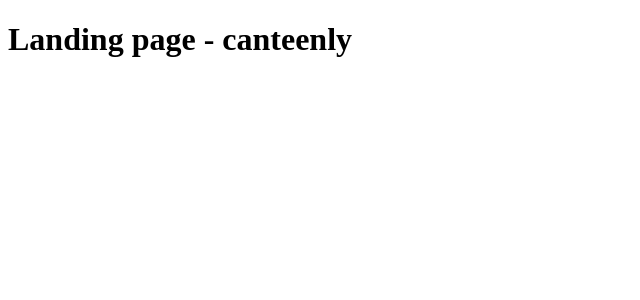
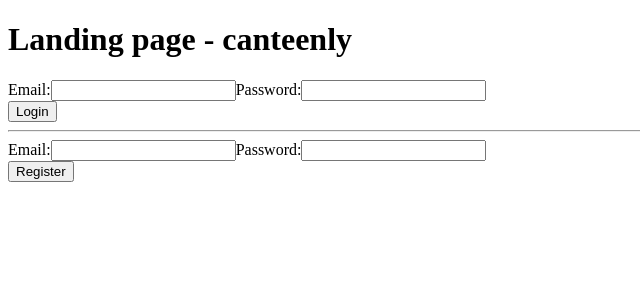
Before and after one commit to saka01/canteenly, a Next.js app: page / in a window 1280 px wide. Shown: the top 300 px of the page, without its empty margins (0-640 px from the left). Built offline with nearby package versions, Linux system fonts and the light colour scheme.

Commit message:
change logincomponent to form

```diff
--- a/components/auth/RegisterComponent.js
+++ b/components/auth/LoginForm.js
@@ -1,35 +1,36 @@
 import React, { useState } from "react";
 
-const RegisterComponent = () => {
+
+const LoginForm = () => {
   const [email, setEmail] = useState("");
   const [password, setPassword] = useState("");
 
-  async function handleRegister(e) {
+  async function handleLogin(e) {
     e.preventDefault();
     try {
-      const response = await fetch("/api/auth/register", {
+      const response = await fetch("/api/auth/login", {
         method: "POST",
         headers: {
           "Content-Type": "application/json",
         },
         body: JSON.stringify({ email, password }),
       });
-      console.log(response);
+
       if (!response.ok) {
-        throw new Error("Registeration failed");
+        throw new Error("Login failed");
       }
       window.location.href = "/dashboard";
 
       // Handle successful login (e.g., redirect to dashboard)
     } catch (error) {
       console.error(error.message);
-      console.log(error.message);
       // Handle login error
     }
   }
+
   return (
     <div>
-      <form onSubmit={handleRegister}>
+      <form onSubmit={handleLogin}>
         <div>
           <label htmlFor="email">Email:</label>
           <input
@@ -48,11 +49,11 @@
             required
           />
         </div>
-        <button type="submit">Register</button>
+        <button type="submit">Login</button>
         {/* {error && <p>Error: {error}</p>} */}
       </form>
     </div>
   );
 };
 
-export default RegisterComponent;
+export default LoginForm;
--- a/components/auth/LoginComponent.js
+++ b/components/auth/RegisterForm.js
@@ -1,39 +1,35 @@
 import React, { useState } from "react";
 
-
-const LoginComponent = () => {
-
+const RegisterForm = () => {
   const [email, setEmail] = useState("");
   const [password, setPassword] = useState("");
 
-
-  async function handleLogin(e) {
+  async function handleRegister(e) {
     e.preventDefault();
     try {
-    const response = await fetch("/api/auth/login", {
+      const response = await fetch("/api/auth/register", {
         method: "POST",
         headers: {
           "Content-Type": "application/json",
         },
         body: JSON.stringify({ email, password }),
       });
-
+      console.log(response);
       if (!response.ok) {
-      throw new Error("Login failed");
+        throw new Error("Registeration failed");
       }
       window.location.href = "/dashboard";
 
       // Handle successful login (e.g., redirect to dashboard)
     } catch (error) {
       console.error(error.message);
+      console.log(error.message);
       // Handle login error
     }
   }
-
-
   return (
     <div>
-      <form onSubmit={handleLogin}>
+      <form onSubmit={handleRegister}>
         <div>
           <label htmlFor="email">Email:</label>
           <input
@@ -52,11 +48,11 @@
             required
           />
         </div>
-        <button type="submit">Login</button>
+        <button type="submit">Register</button>
         {/* {error && <p>Error: {error}</p>} */}
       </form>
     </div>
   );
 };
 
-export default LoginComponent;
+export default RegisterForm;
--- a/pages/index.js
+++ b/pages/index.js
@@ -1,8 +1,13 @@
+import LoginForm from "../components/auth/LoginForm";
+import RegisterForm from "../components/auth/RegisterForm";
 
 export default function Home() {
   return (
     <>
       <h1>Landing page - canteenly</h1>
+      <LoginForm />
+      <hr />
+      <RegisterForm />
     </>
   );
 }
--- a/pages/signin.js
+++ b/pages/signin.js
@@ -1,11 +1,11 @@
-import LoginComponent from "../components/auth/LoginComponent";
+import LoginForm from "../components/auth/LoginForm";
 
 const SignIn = () => {
 
   return (
     <>
       <h1>Login</h1>
-      <LoginComponent/>
+      <LoginForm />
     </>
   );
 }
--- a/pages/signup.js
+++ b/pages/signup.js
@@ -1,10 +1,10 @@
-import RegisterComponent from "../components/auth/RegisterComponent";
+import RegisterForm from "../components/auth/RegisterForm";
 
 export default function SignUp() {
   return (
     <>
       <h1>Register</h1>
-      <RegisterComponent />
+      <RegisterForm />
     </>
   );
 }
```
Lines whose indentation alone changed are shown as unchanged.
